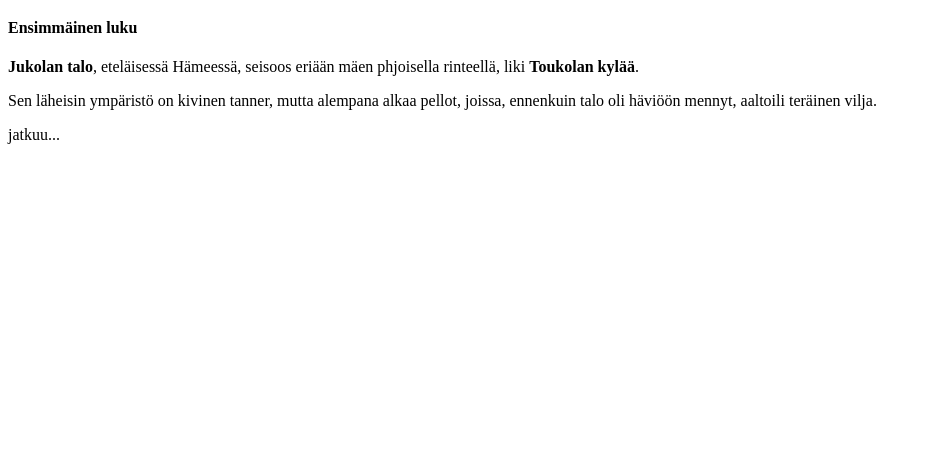
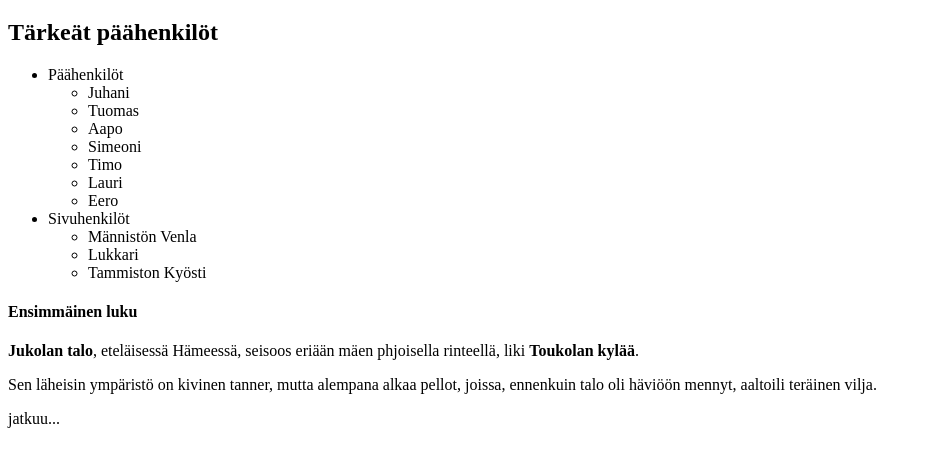
Before and after one commit to VeetiE/Lapio-website, a plain HTML site: page index.html in a window 1280 px wide. Shown: the part 61-528 px from the top of the page, without its empty margins (0-932 px from the left). Drawn offline with Linux system fonts and the light colour scheme.

Commit message:
Osa 3. Neljäs tehtävä

```diff
--- a/index.html
+++ b/index.html
@@ -8,10 +8,34 @@
 
 <body>
   <h1>Seitsemän veljestä</h1>
+  <h2> Tärkeät päähenkilöt</h2>
+  <ul>
+    <li>Päähenkilöt</li>
+    <ul>
+      <li>Juhani</li>
+      <li>Tuomas</li>
+      <li>Aapo</li>
+      <li>Simeoni</li>
+      <li>Timo</li>
+      <li>Lauri</li>
+      <li>Eero</li>
+    </ul>
+    <li>Sivuhenkilöt</li>
+    <ul>
+      <li>Männistön Venla</li>
+      <li>Lukkari</li>
+      <li>Tammiston Kyösti</li>
+
+    </ul>
+
+
+  </ul>
   <h4>Ensimmäinen luku</h4>
- <p> <b>Jukolan talo</b>, eteläisessä Hämeessä, seisoos eriään mäen phjoisella rinteellä, liki <b>Toukolan kylää</b>.</p>
-<p> Sen läheisin ympäristö on kivinen tanner, mutta alempana alkaa pellot, joissa, ennenkuin talo oli häviöön mennyt, aaltoili teräinen vilja.</p>
-<p>jatkuu...</p>
+  <p> <b>Jukolan talo</b>, eteläisessä Hämeessä, seisoos eriään mäen phjoisella rinteellä, liki <b>Toukolan kylää</b>.
+  </p>
+  <p> Sen läheisin ympäristö on kivinen tanner, mutta alempana alkaa pellot, joissa, ennenkuin talo oli häviöön mennyt,
+    aaltoili teräinen vilja.</p>
+  <p>jatkuu...</p>
 </body>
 
 </html>
```
